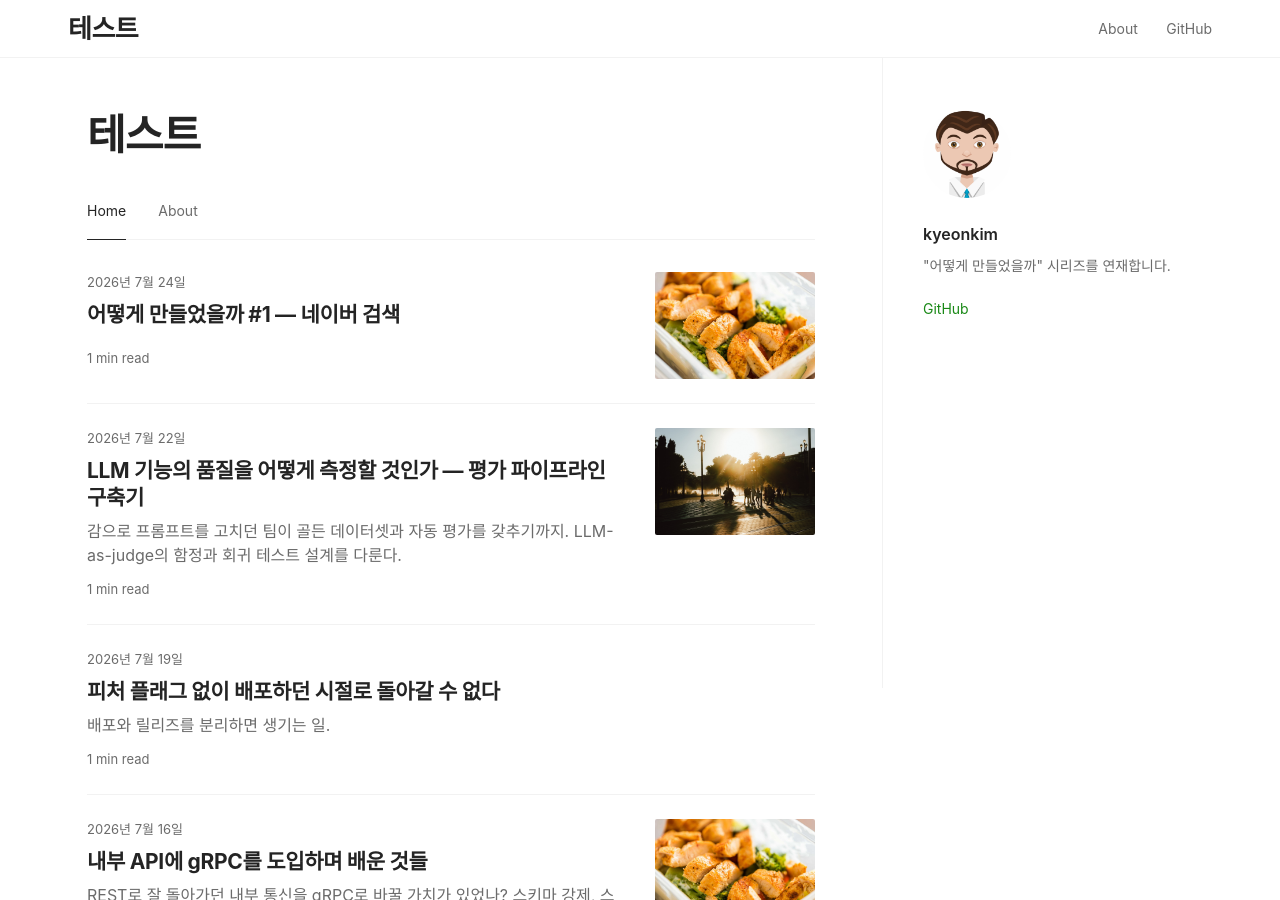
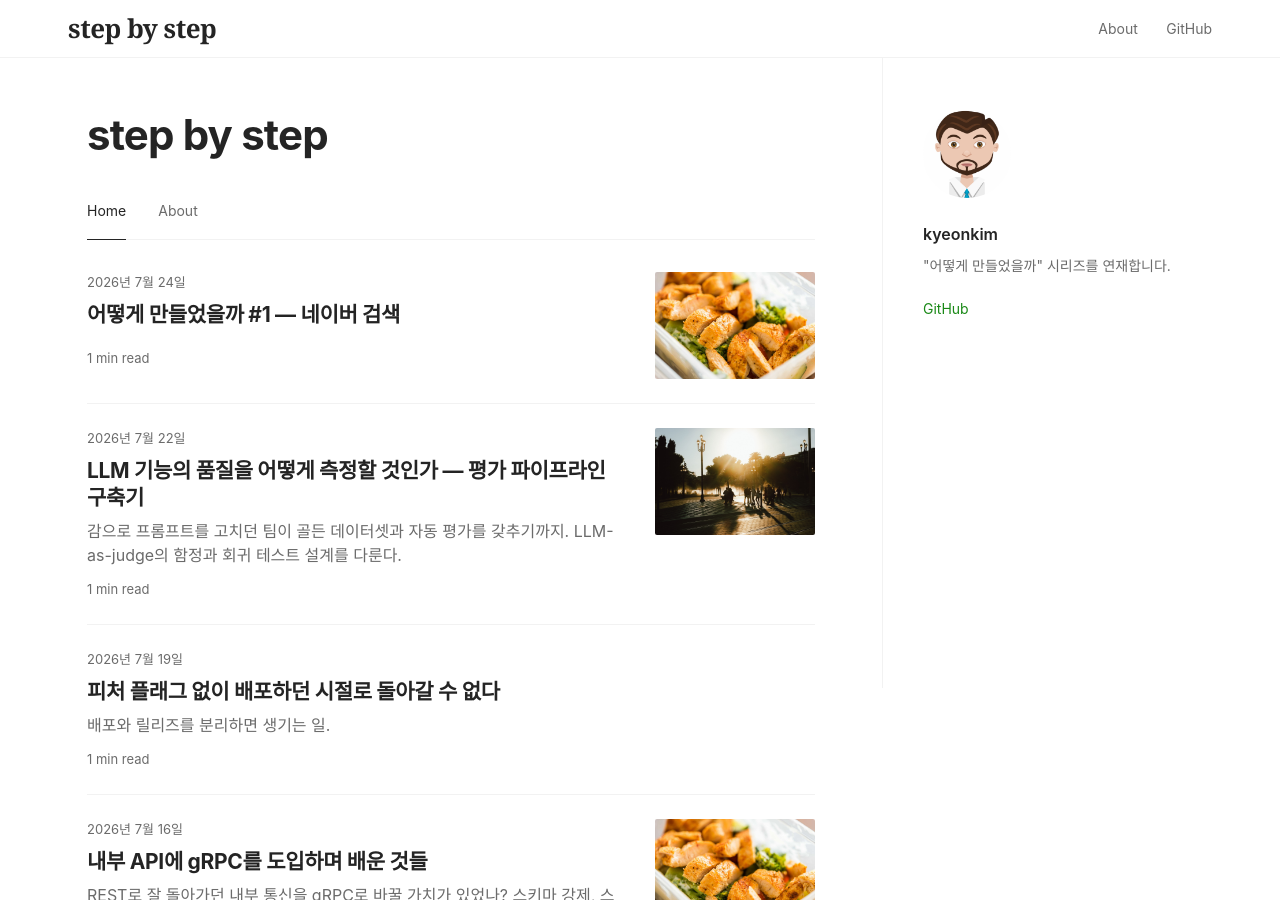
Before and after one commit to kyeonkim/kyeonkim.github.io, a Jekyll site: the page built from index.html, in a window 1280 px wide and 900 px high. Built offline with Jekyll 4.4.1, drawn with Linux system fonts in a browser that asks for light colours; the list of posts is cut into pages by our own code; some of the changed text lies outside the part shown.

Commit message:
feat(site): set site name to "step by step"
임시 제목 "테스트"를 폐기하고 확정된 블로그 이름 "step by step"을 title·name에 설정했다. 태그라인은 "한 걸음씩 만들며 배웁니다"로 변경. 헤더 로고와 홈의 큰 이름 헤딩에 그대로 반영된다.

```diff
--- a/_config.yml
+++ b/_config.yml
@@ -1,7 +1,7 @@
 # Site
-name: "테스트"
-title: "테스트"
-description: "우리가 매일 쓰는 서비스, 어떻게 만들었을까를 파헤치는 기술 블로그"
+name: "step by step"
+title: "step by step"
+description: "한 걸음씩 만들며 배웁니다"
 favicon: 'assets/images/favicon.ico'
 url: "https://kyeonkim.github.io"
 baseurl: ""
```
